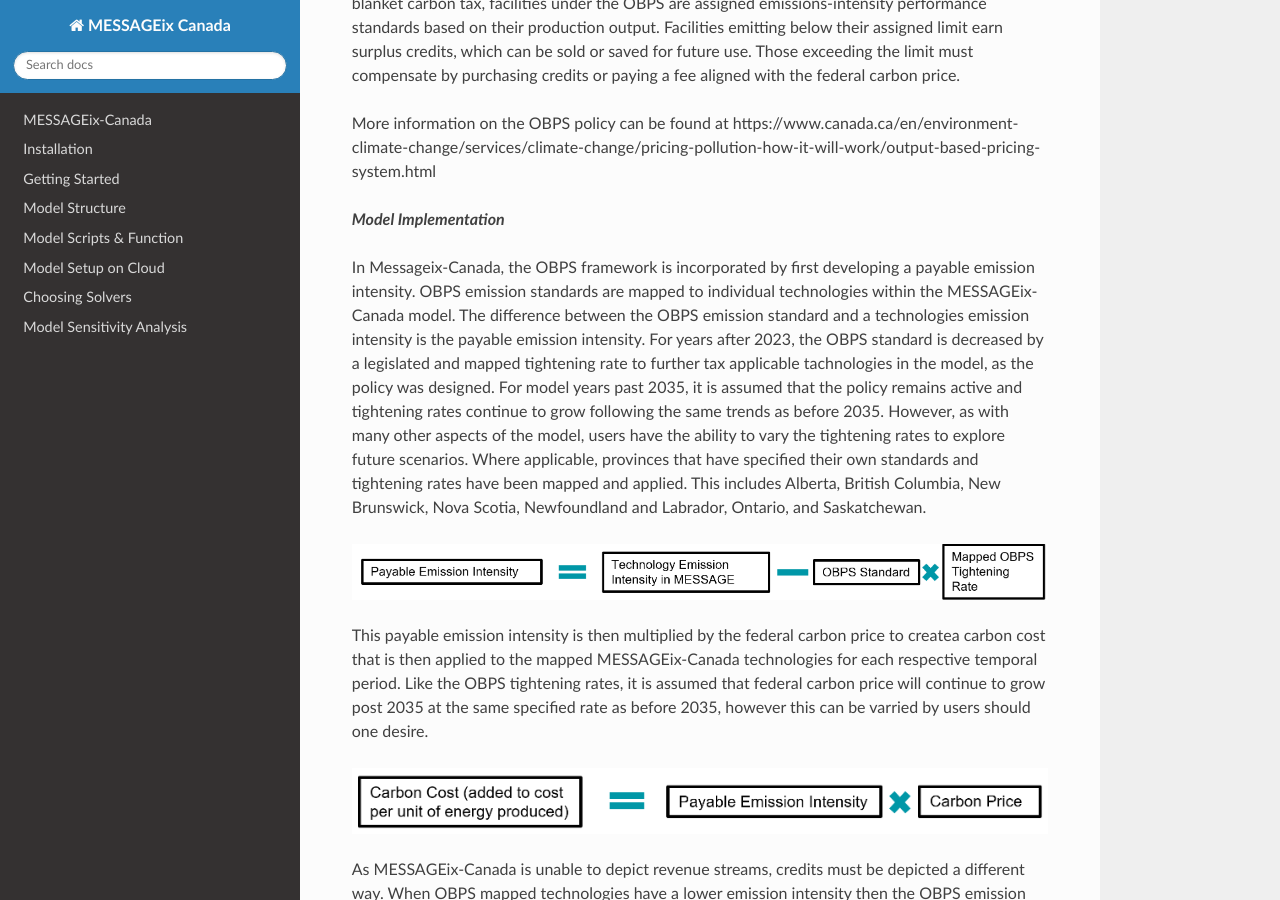
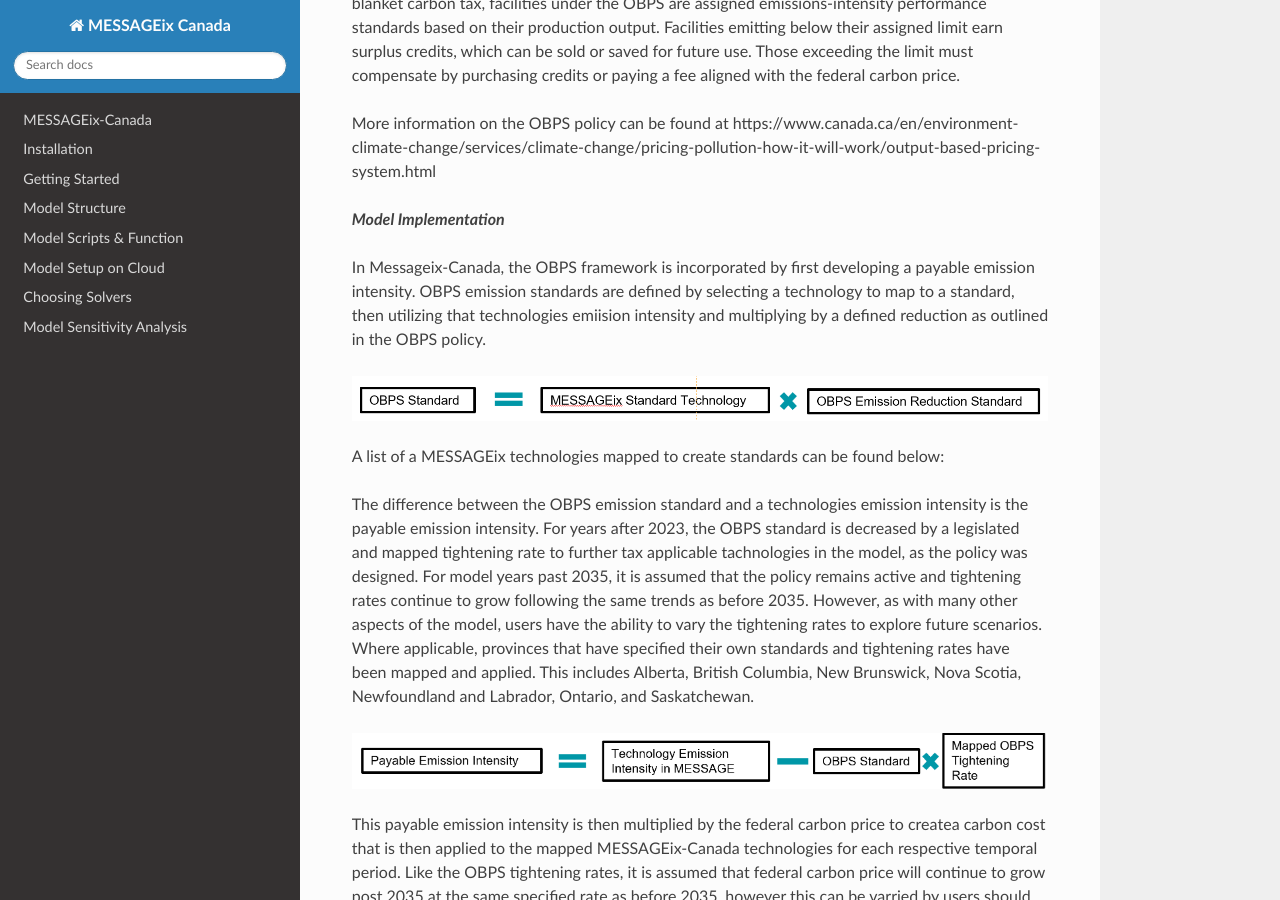
Before and after one commit to awais307/message-ix-canada, an MkDocs documentation site: the page built from docs/policies.md, in a window 1280 px wide and 900 px high, scrolled down 264 px. Built offline with MkDocs 1.6.1, drawn with Linux system fonts in a browser that asks for light colours; nearby versions of some CDN libraries.

Commit message:
Edit policies.md

```diff
--- a/docs/policies.md
+++ b/docs/policies.md
@@ -8,7 +8,13 @@ More information on the OBPS policy can be found at https://www.canada.ca/en/env
 
 ***Model Implementation***
 
-In Messageix-Canada, the OBPS framework is incorporated by first developing a payable emission intensity. OBPS emission standards are mapped to individual technologies within the MESSAGEix-Canada model. The difference between the OBPS emission standard and a technologies emission intensity is the payable emission intensity. For years after 2023, the OBPS standard is decreased by a legislated and mapped tightening rate to further tax applicable tachnologies in the model, as the policy was designed. For model years past 2035, it is assumed that the policy remains active and tightening rates continue to grow following the same trends as before 2035. However, as with many other aspects of the model, users have the ability to vary the tightening rates to explore future scenarios. Where applicable, provinces that have specified their own standards and tightening rates have been mapped and applied. This includes Alberta, British Columbia, New Brunswick, Nova Scotia, Newfoundland and Labrador, Ontario, and Saskatchewan.
+In Messageix-Canada, the OBPS framework is incorporated by first developing a payable emission intensity. OBPS emission standards are defined by selecting a technology to map to a standard, then utilizing that technologies emiision intensity and multiplying by a defined reduction as outlined in the OBPS policy.
+
+![](include/Standard_Diagram.png)
+
+A list of a MESSAGEix technologies mapped to create standards can be found below:
+
+The difference between the OBPS emission standard and a technologies emission intensity is the payable emission intensity. For years after 2023, the OBPS standard is decreased by a legislated and mapped tightening rate to further tax applicable tachnologies in the model, as the policy was designed. For model years past 2035, it is assumed that the policy remains active and tightening rates continue to grow following the same trends as before 2035. However, as with many other aspects of the model, users have the ability to vary the tightening rates to explore future scenarios. Where applicable, provinces that have specified their own standards and tightening rates have been mapped and applied. This includes Alberta, British Columbia, New Brunswick, Nova Scotia, Newfoundland and Labrador, Ontario, and Saskatchewan.
 
 ![](include/Payable_Emission_Intensity_Diagram.png)
 
```
